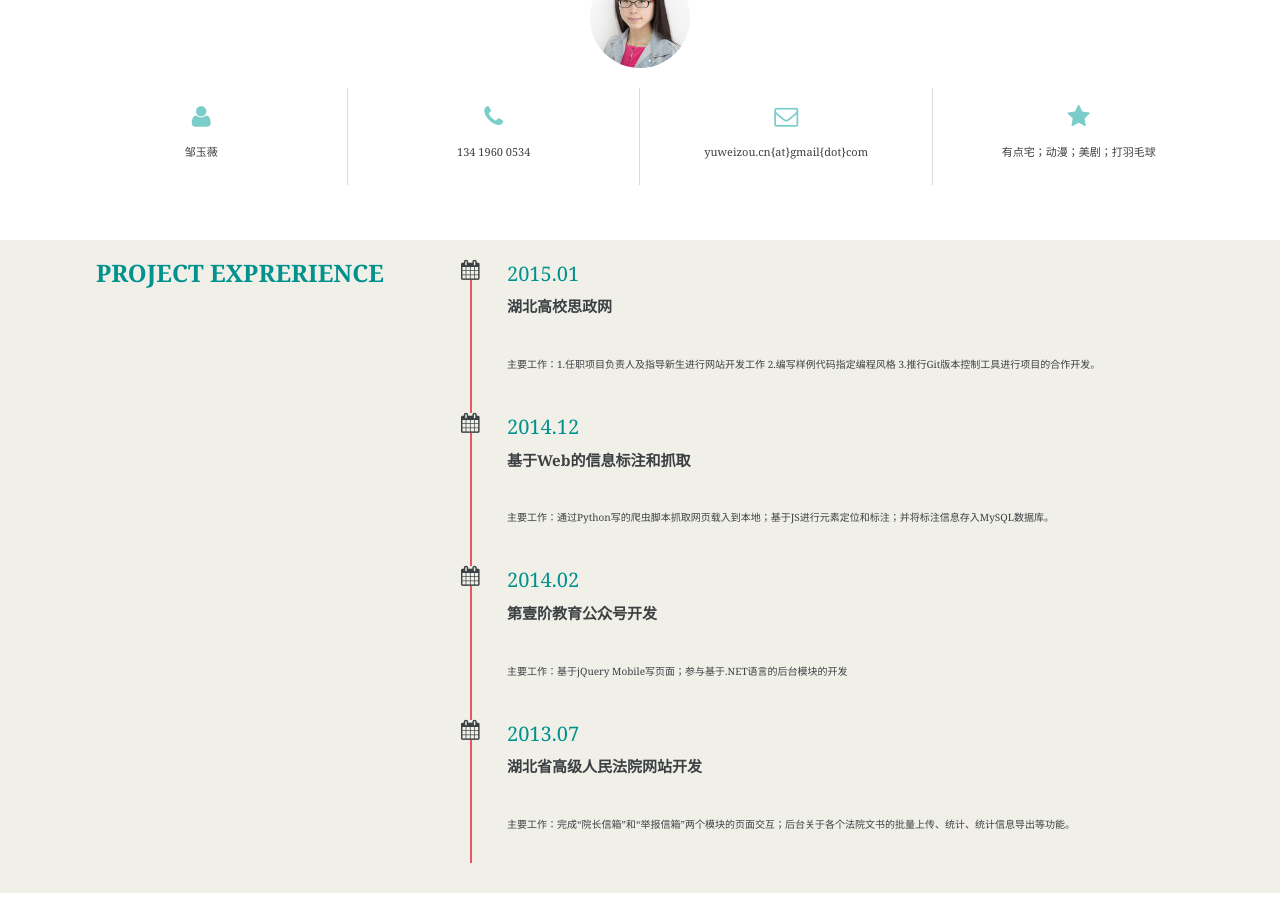
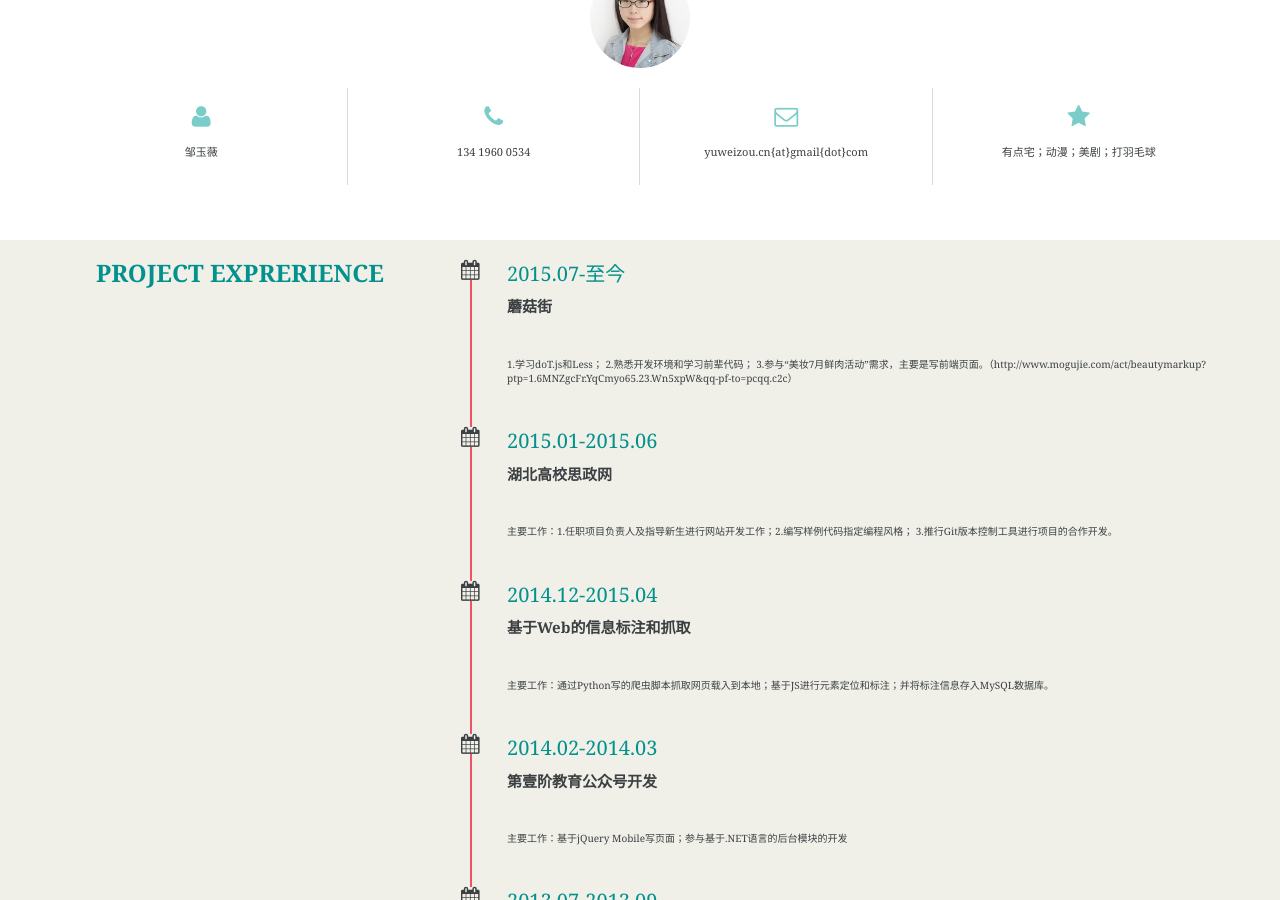
Before and after one commit to angelzou/angelzou.github.io, a Jekyll site: the page built from _posts/2015-06-04-angelzou-resume.md, in a window 1280 px wide and 900 px high, scrolled down 1107 px. Built offline with Jekyll 4.4.1, drawn with Linux system fonts in a browser that asks for light colours; nearby versions of some CDN libraries; Markdown is read by kramdown in place of the engine named in the settings; some of the changed text lies outside the part shown.

Commit message:
更改：简历

```diff
--- a/_posts/2015-06-04-angelzou-resume.md
+++ b/_posts/2015-06-04-angelzou-resume.md
@@ -88,28 +88,38 @@ title: angelzou's resume
 					<li>
 						<div class="event-time">
 							<span class="icon-calendar"></span>
-							<span class="time">2015.01</span></div>
-						<h4>湖北高校思政网</h4>
-						<p>主要工作：1.任职项目负责人及指导新生进行网站开发工作 2.编写样例代码指定编程风格 3.推行Git版本控制工具进行项目的合作开发。</p>
+							<span class="time">2015.07-至今</span></div>
+						<h4>蘑菇街</h4>
+						<p> 1.学习doT.js和Less；
+                  			2.熟悉开发环境和学习前辈代码；
+                  			3.参与“美妆7月鲜肉活动”需求，主要是写前端页面。（http://www.mogujie.com/act/beautymarkup?ptp=1.6MNZgcFr.YqCmyo65.23.Wn5xpW&qq-pf-to=pcqq.c2c）
+						</p>
 					</li>
 					<li>
 						<div class="event-time">
 							<span class="icon-calendar"></span>
-							<span class="time">2014.12</span></div>
+							<span class="time">2015.01-2015.06</span></div>
+						<h4>湖北高校思政网</h4>
+						<p>主要工作：1.任职项目负责人及指导新生进行网站开发工作；2.编写样例代码指定编程风格； 3.推行Git版本控制工具进行项目的合作开发。</p>
+					</li>
+					<li>
+						<div class="event-time">
+							<span class="icon-calendar"></span>
+							<span class="time">2014.12-2015.04</span></div>
 						<h4>基于Web的信息标注和抓取</h4>
 						<p>主要工作：通过Python写的爬虫脚本抓取网页载入到本地；基于JS进行元素定位和标注；并将标注信息存入MySQL数据库。</p>
 					</li>
 					<li>
 						<div class="event-time">
 							<span class="icon-calendar"></span>
-							<span class="time">2014.02</span></div>
+							<span class="time">2014.02-2014.03</span></div>
 						<h4>第壹阶教育公众号开发</h4>
 						<p>主要工作：基于jQuery Mobile写页面；参与基于.NET语言的后台模块的开发</p>
 					</li>
 					<li>
 						<div class="event-time">
 							<span class="icon-calendar"></span>
-							<span class="time">2013.07</span></div>
+							<span class="time">2013.07-2013.09</span></div>
 						<h4>湖北省高级人民法院网站开发</h4>
 						<p>主要工作：完成“院长信箱”和“举报信箱”两个模块的页面交互；后台关于各个法院文书的批量上传、统计、统计信息导出等功能。</p>
 					</li>
@@ -145,16 +155,16 @@ title: angelzou's resume
 			        <span>CSS 75%</span></div>
        			</div>
        			<div class="progress">
-       				<div class="progress-bar progress-bar-warning progress-bar-striped" role="progressbar" aria-valuenow="59" aria-valuemin="0" aria-valuemax="100" style="width: 59%">
-			        <span>JAVASCRIPT 59%</span></div>
+       				<div class="progress-bar progress-bar-warning progress-bar-striped" role="progressbar" aria-valuenow="59" aria-valuemin="0" aria-valuemax="100" style="width: 70%">
+			        <span>JAVASCRIPT 70%</span></div>
        			</div>
        			<div class="progress">
        				<div class="progress-bar progress-bar-danger progress-bar-striped" role="progressbar" aria-valuenow="30" aria-valuemin="0" aria-valuemax="100" style="width: 30%">
 			        <span>HTML5 30%</span></div>
        			</div>
        			<div class="progress">
-       				<div class="progress-bar progress-bar-danger progress-bar-striped" role="progressbar" aria-valuenow="20" aria-valuemin="0" aria-valuemax="100" style="width: 20%">
-			        <span>CSS3 20%</span></div>
+       				<div class="progress-bar progress-bar-danger progress-bar-striped" role="progressbar" aria-valuenow="20" aria-valuemin="0" aria-valuemax="100" style="width: 30%">
+			        <span>CSS3 30%</span></div>
        			</div>
        		</div>
        		<div class="col-md-6">
```
